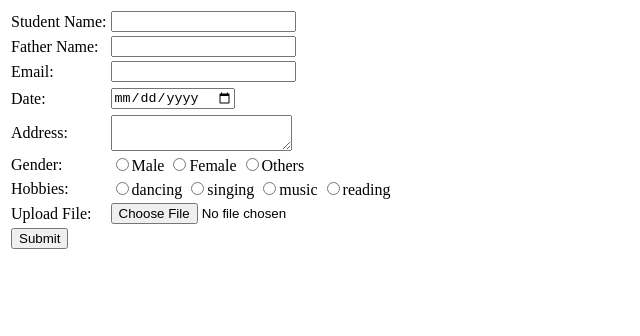
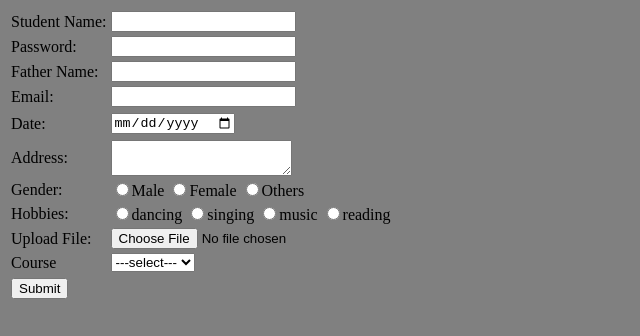
Before and after one commit to samxkevin/VAASUDEVA, a plain HTML site: page LearningForKrishna/NewThingsLearnt.html in a window 1280 px wide. Shown: the whole page, without its empty margins (0-640 px from the left). Drawn offline with Linux system fonts and the light colour scheme.

Commit message:
Registration Form

```diff
--- a/LearningForKrishna/NewThingsLearnt.html
+++ b/LearningForKrishna/NewThingsLearnt.html
@@ -1,34 +1,9 @@
-<!--23-09-2024
-Notes from freecodecamp's certification shall be written here:
-To ensure your `<p>` element with the text `% Daily Value *` has the `no-divider` class without removing the existing classes, you should
-update the class attribute properly. In HTML, class names should be space-separated, and there should be no commas within the class gattribute.
-Here’s how you can fix it:
-Correct Code:
-html
-<div class="daily-value small-text">
-  <p class="bold right no-divider">% Daily Value *</p>
-  <div class="divider"></div>
-  <p><span><span class="bold">Total Fat</span> 8g</span> <span class="bold">10%</span></p>
-  <p class="indent no-divider">Saturated Fat 1g <span class="bold">5%</span></p>
-</div>
-Changes:
-1. In the class attribute of the first `<p>` tag, I rLearnt emoved the comma and added `no-divider` correctly as:html
-   class="bold right no-divider
-2.Similarly, for the second `<p>` with the `class="indent no-divider"`, the comma was removed.
-Now, the classes should work as expected.
-The :not pseudo-selector can be used to select all elements that do not match the given CSS rule.
-Example Code
-div:not(#example) {
-  color: red;
-}
-The above selects all div elements without an id of example.
-Modify your .daily-value p selector to exclude the .no-divider elements.
--->
-<!--
-HTML, CSS, Bootstrap are domain specific languages
--->
-<!--Registration Page-->
 <html>
+    <style>
+        body{
+            background-color:gray;
+        }
+    </style>
     <head>
         <title>REGISTRATION PAGE</title>
     </head>
@@ -39,12 +14,16 @@ HTML, CSS, Bootstrap are domain specific languages
                 <td><input type="text"></td>
             </tr>
             <tr>
+                <td>Password:</td>
+                <td><input type = "password"></td>
+            </tr>
+            <tr>
                 <td>Father Name:</td>
                 <td><input type="text"></td>
             </tr>
             <tr>
                 <td>Email:</td>
-                <td><input type ="text"></td>
+                <td><input type ="mail"></td>
             </tr>
             <tr></tr>
                 <td>Date:</td>
@@ -67,10 +46,23 @@ HTML, CSS, Bootstrap are domain specific languages
                     <input type = "radio" name="hobbies">reading</td>
             </tr>
             <tr>
-              <td>Upload File:</td>
-              <td><input type ="file" name ="file"></td>
+                <td>Upload File:</td>
+                <td><input type ="file" name ="file"></td>
             </tr>
             <tr>
+                <td>Course</td>
+                <td>
+                    <select>
+                        <option>---select---</option>
+                        <option>CSE</option>
+                        <option>CSO</option>
+                        <option>CSD</option>
+                        <option>CSM</option>
+                        <option>ECE</option>
+                    </select>
+                </td>
+            </tr>
+            <tr></tr>
                 <td><input name ="Submit"type ="submit"></td>
             </tr>
         </table>
```
